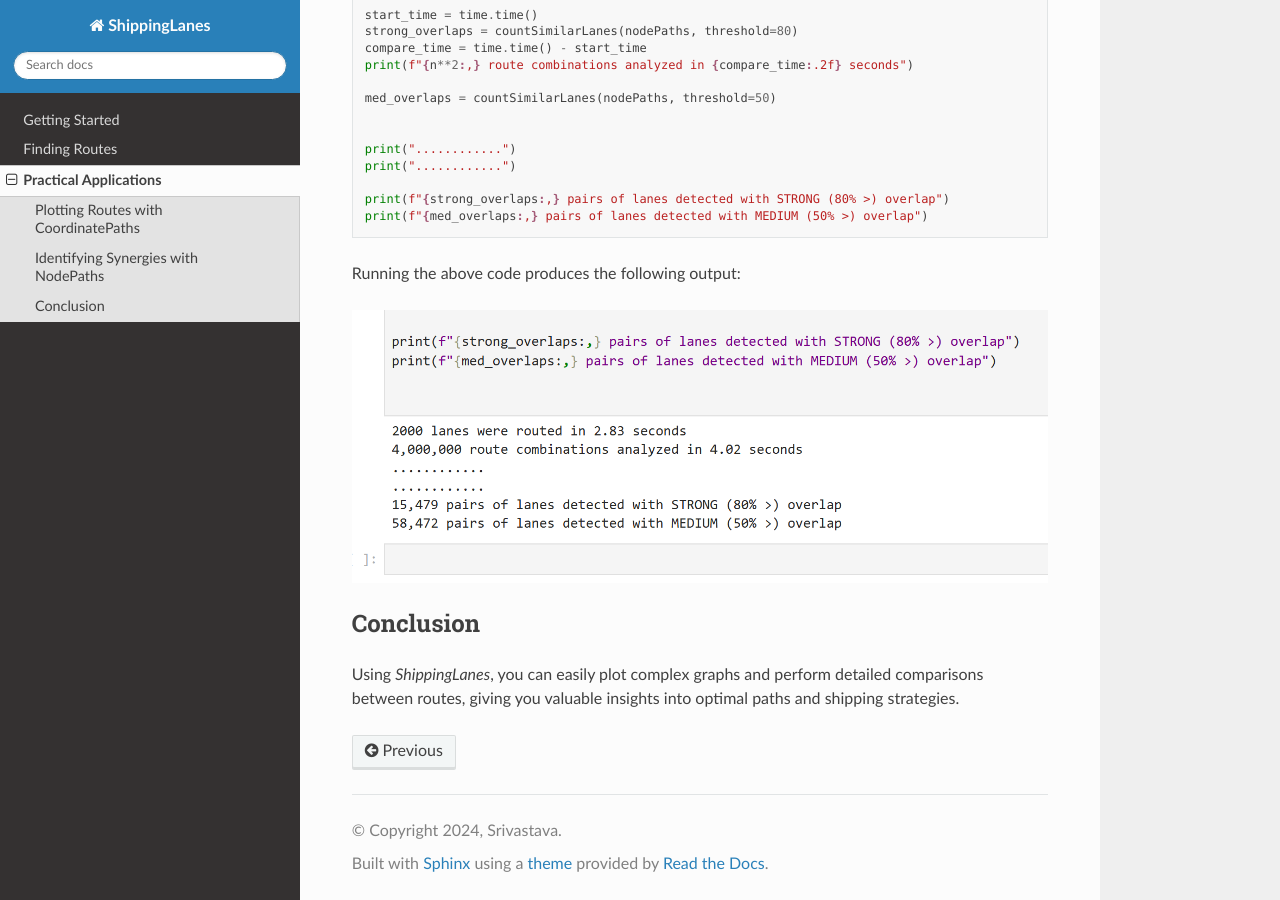
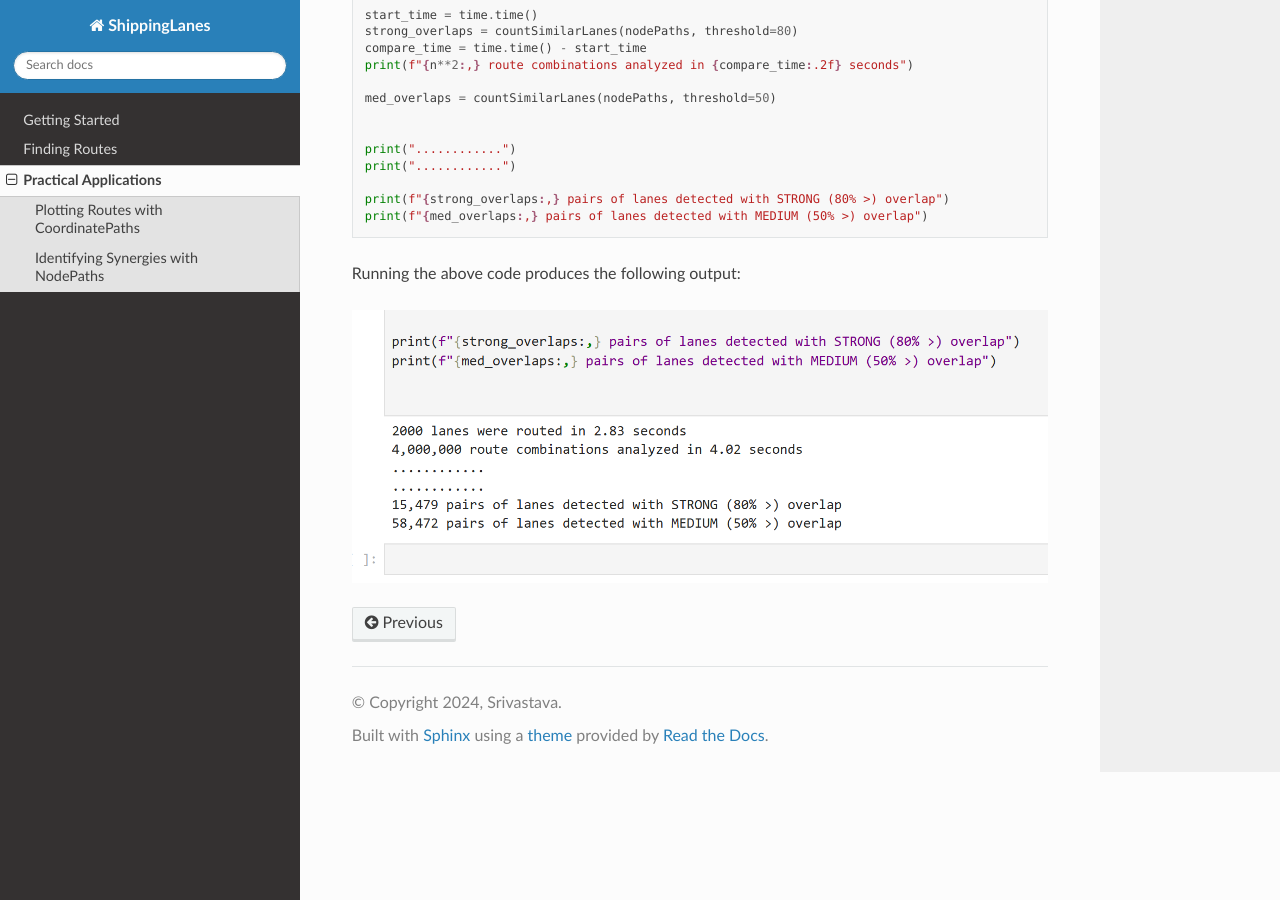
Before and after one commit to amarsrivastava19/ShippingLanes, a Sphinx documentation site: the page built from docs/source/practicalapplications.rst, in a window 1280 px wide and 900 px high, scrolled down 3535 px. Built offline with Sphinx 7.4.7 and the Read the Docs theme 3.1.0, drawn with Linux system fonts in a browser that asks for light colours.

Commit message:
Update practicalapplications.rst

```diff
--- a/docs/source/practicalapplications.rst
+++ b/docs/source/practicalapplications.rst
@@ -138,8 +138,3 @@ To demonstrate the performance of the findRoutes library, we will generate 2000
 Running the above code produces the following output:
 
 .. image:: LaneOverlapDemo.png
-
-Conclusion
-----------
-
-Using `ShippingLanes`, you can easily plot complex graphs and perform detailed comparisons between routes, giving you valuable insights into optimal paths and shipping strategies.
```
